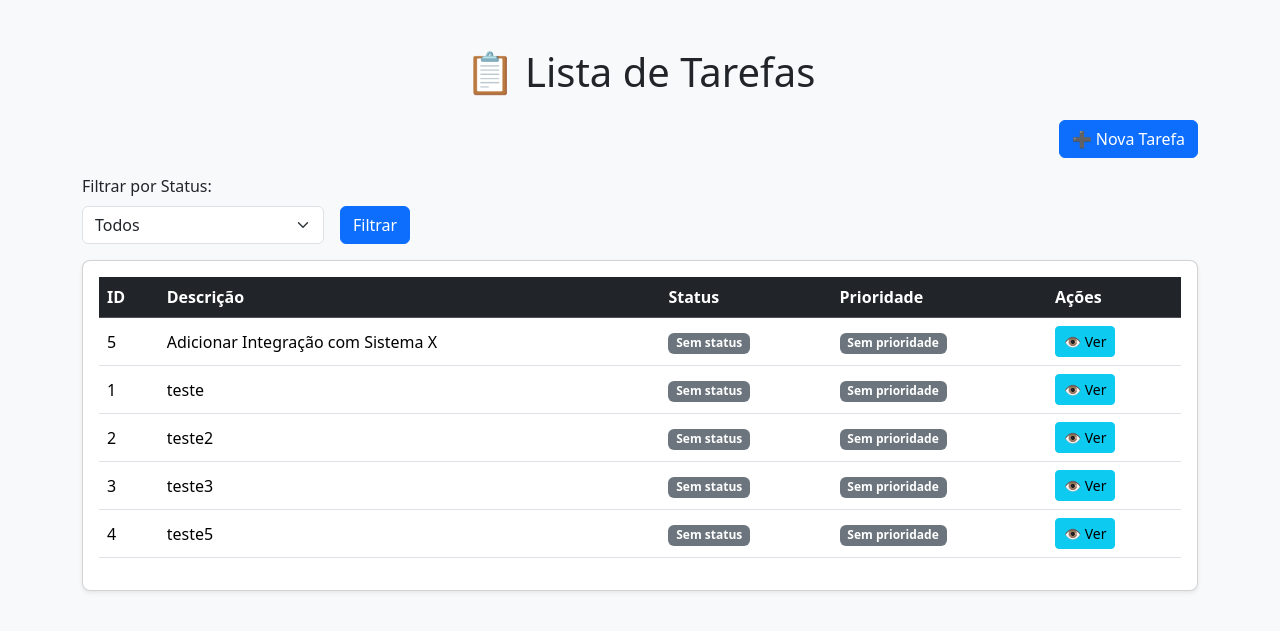
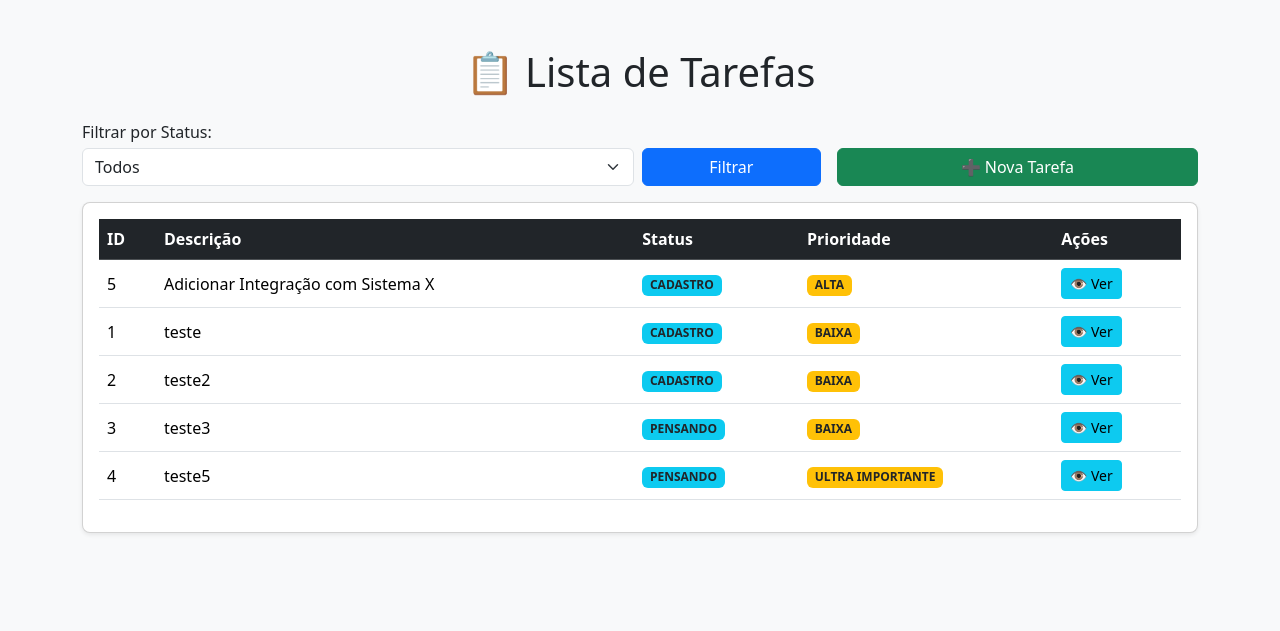
Before and after one commit to FellipeMartins92/Tarefas, a Django app: page /Tarefas/Listar/ in a window 1280 px wide. Shown: the part 56-687 px from the top of the page. Run offline with Django 5.2, Linux system fonts and the light colour scheme; data comes from the database, SQL or seed files in the repository; both versions use the stored data as it was after the commit.

Commit message:
Alterações pequenas

```diff
--- a/Sistema/Tarefas/templates/Tarefas/Lista_Tarefa.html
+++ b/Sistema/Tarefas/templates/Tarefas/Lista_Tarefa.html
@@ -15,15 +15,13 @@
   <div class="container py-4">
     <h1 class="mb-4 text-center">📋 Lista de Tarefas</h1>
 
-    <!-- Botão para nova tarefa -->
-    <div class="d-flex justify-content-end mb-3">
-      <a href="{% url 'Cadastro' %}" class="btn btn-primary">➕ Nova Tarefa</a>
-    </div>
+    <div class="row g-3 mb-3 align-items-end">
 
       <!-- Filtro por status -->
-<form method="get" class="row g-3 mb-3">
-  <div class="col-auto">
-    <label for="status" class="form-label">Filtrar por Status:</label>
+      <div class="col-md-8">
+        <form method="get" class="row g-2 align-items-end">
+          <div class="col-sm-9">
+            <label for="status" class="form-label mb-1">Filtrar por Status:</label>
             <select name="status" id="status" class="form-select">
               <option value="todos">Todos</option>
               {% for s in status_list %}
@@ -33,11 +31,17 @@
               {% endfor %}
             </select>
           </div>
-  <div class="col-auto align-self-end">
+          <div class="col-sm-3 col-auto align-self-end d-grid">
             <button type="submit" class="btn btn-primary">Filtrar</button>
           </div>
         </form>
+      </div>
 
+      <!-- Botão Nova Tarefa -->
+      <div class="col-md-4 text-md-end">
+        <a href="{% url 'Cadastro' %}" class="btn btn-success w-100 w-md-auto">➕ Nova Tarefa</a>
+      </div>
+    </div>
 
     <!-- Tabela de tarefas -->
     <div class="card shadow-sm rounded-3">
@@ -58,14 +62,14 @@
                 <td>{{ tarefa.id }}</td>
                 <td>{{ tarefa.DESCRICAO }}</td>
                 <td>
-                  {% if tarefa.STATUS.nome %}
+                  {% if tarefa.STATUS.DESCRICAO %}
                     <span class="badge bg-info text-dark">{{ tarefa.STATUS.DESCRICAO }}</span>
                   {% else %}
                     <span class="badge bg-secondary">Sem status</span>
                   {% endif %}
                 </td>
                 <td>
-                  {% if tarefa.PRIORIDADE.nome %}
+                  {% if tarefa.PRIORIDADE.DESCRICAO %}
                     <span class="badge bg-warning text-dark">{{ tarefa.PRIORIDADE.DESCRICAO }}</span>
                   {% else %}
                     <span class="badge bg-secondary">Sem prioridade</span>
```
Also changed, not shown: Sistema/db.sqlite3, Sistema/media/anexos/placeholder.png (added), 1 other file. Lines whose indentation alone changed are shown as unchanged.
